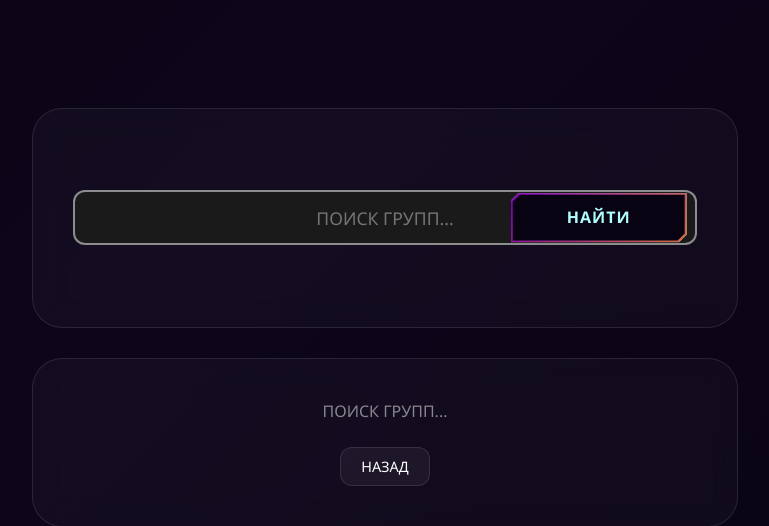
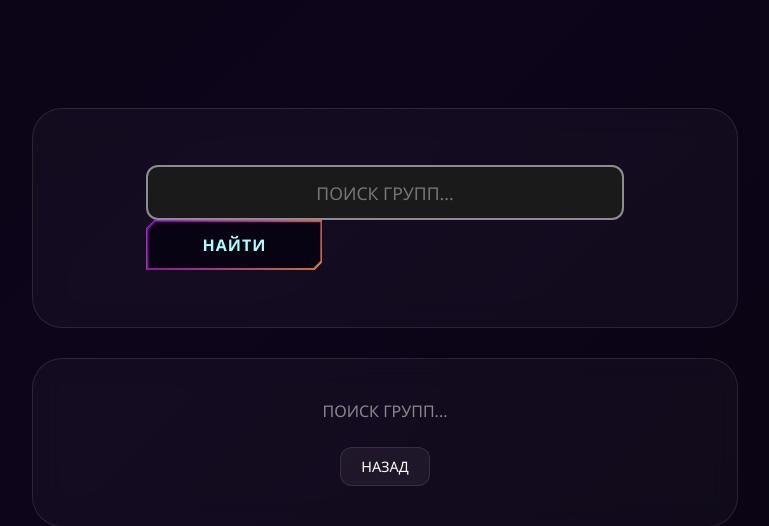
Before and after one commit to OmeletCool/SoundPit, a Flask app: page /search in a window 1280 px wide. Shown: the part 75-601 px from the top of the page, without its empty margins (255-1024 px from the left). Run offline with Flask 3, Linux system fonts and the light colour scheme; data comes from the database, SQL or seed files in the repository.

Commit message:
Revert "тестированеи qwen (я ужи сдал проект не бейти)"
This reverts commit 16e617df2642056f56e30172ee2ca1e2e3ff1d1a, reversing
changes made to 26196af769516147e727a61953c3e9bf52fe857f.

```diff
--- a/static/css/style.css
+++ b/static/css/style.css
@@ -237,11 +237,6 @@ body {
     position: relative;
 }
 
-.search-form {
-    position: relative;
-    width: 100%;
-}
-
 .input {
     background-color: #1a1a1a;
     width: 100%;
@@ -443,10 +438,7 @@ body {
     --color: #afffff;
     color: var(--color);
     cursor: pointer;
-    position: absolute;
-    right: 10px;
-    top: 50%;
-    transform: translateY(-50%);
+    position: relative;
     isolation: isolate;
     display: inline-grid;
     place-content: center;
--- a/templates/search.html
+++ b/templates/search.html
@@ -7,7 +7,7 @@
             <!-- Поисковая строка -->
             <div class="card-home">
                 <div class="search-container">
-                    <form action="{{ url_for('search') }}" method="GET" id="searchForm" class="search-form">
+                    <form action="{{ url_for('search') }}" method="GET" id="searchForm">
                         <input type="text" name="q" id="searchInput" class="input"
                                placeholder="{{ txt.search_place }}" autocomplete="off"
                                value="{{ query }}">
```
Also changed, not shown: 1 other file.
